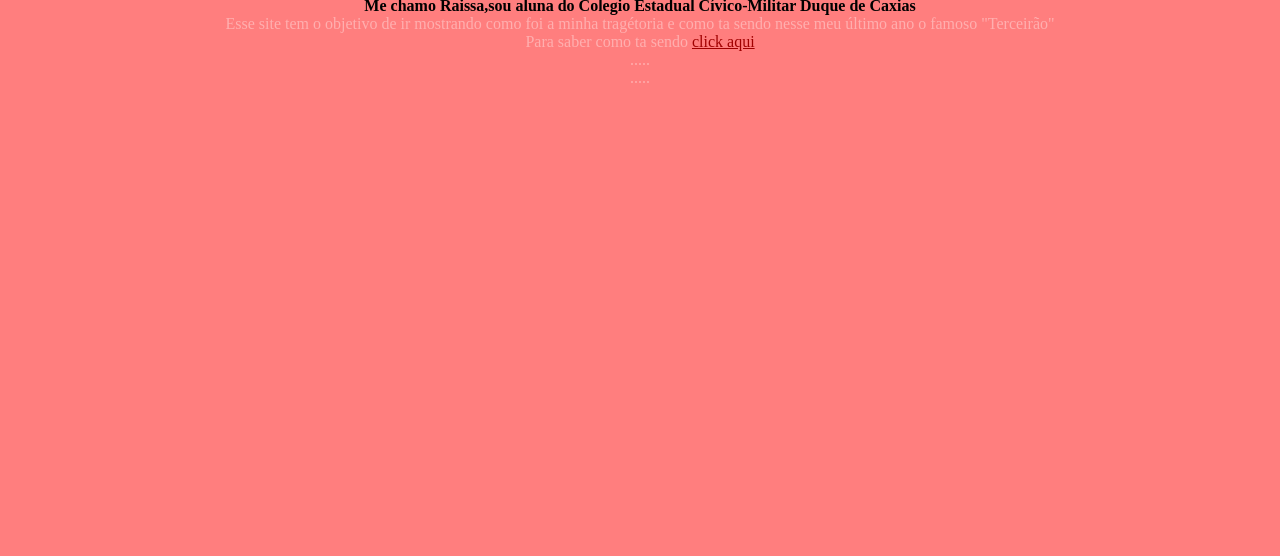
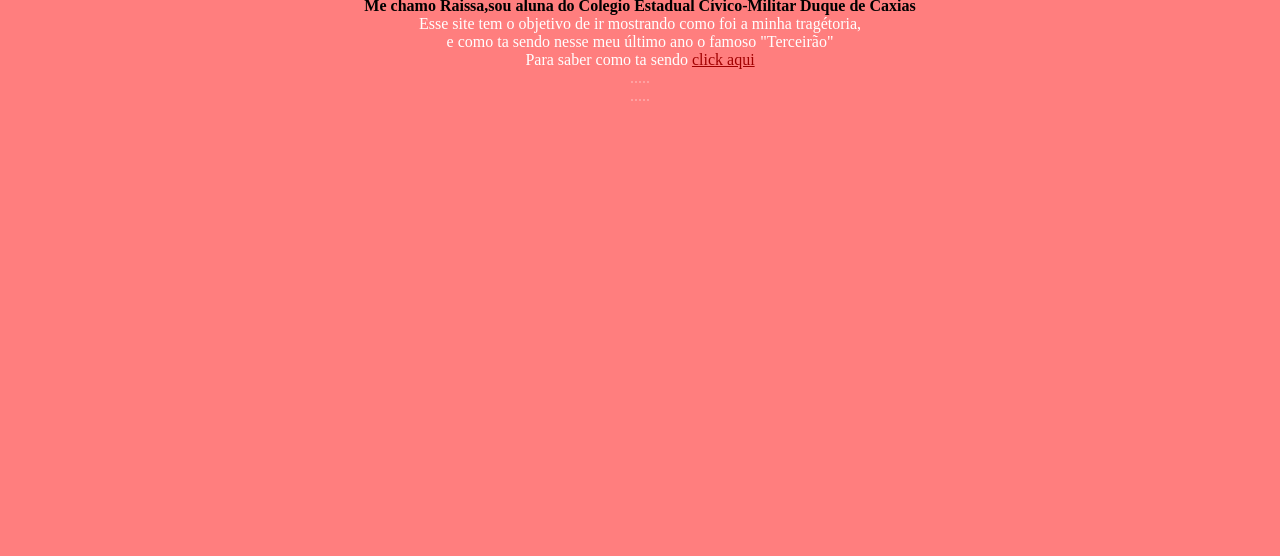
Before and after one commit to FEWFNWKFNWEFOJWKFW/Prog-1---Turma-3D, a plain HTML site: page index.html in a window 1280 px wide. Shown: the part 244-800 px from the top of the page. Drawn offline with Linux system fonts and the light colour scheme.

Commit message:
csacacac

```diff
--- a/index.html
+++ b/index.html
@@ -21,9 +21,10 @@
     <center> <b style="color: rgb(255, 255, 255);" class="titulo_apresentaçao_trabalho">Sobre o trabalho:</b></center>
 <center>
     <p style="color: #ffafaf;">.....</p>
-    <b style="color: #ffafaf);""> Me chamo Raissa,sou aluna do Colegio Estadual Cívico-Militar Duque de Caxias</b>
-    <p style="color: #ffafaf;"> Esse site tem o objetivo de ir mostrando como foi a minha tragétoria e como ta sendo nesse meu último ano o famoso "Terceirão"</p>
-    <p style="color: #ffafaf;">Para saber como ta sendo <a style="color: #a10000;" href="pagina.html"> click aqui</a></p>
+    <b style="color: #ffffff);""> Me chamo Raissa,sou aluna do Colegio Estadual Cívico-Militar Duque de Caxias</b>
+    <p style="color: #ffffff;"> Esse site tem o objetivo de ir mostrando como foi a minha tragétoria,</p>
+    <p style="color: #ffffff;"> e como ta sendo nesse meu último ano o famoso "Terceirão"</p>
+    <p style="color: #ffffff;">Para saber como ta sendo <a style="color: #a10000;" href="pagina.html"> click aqui</a></p>
     <p style="color: #ffafaf;">.....</p>
     <p style="color: #ffafaf;">.....</p>
 </center>
```
